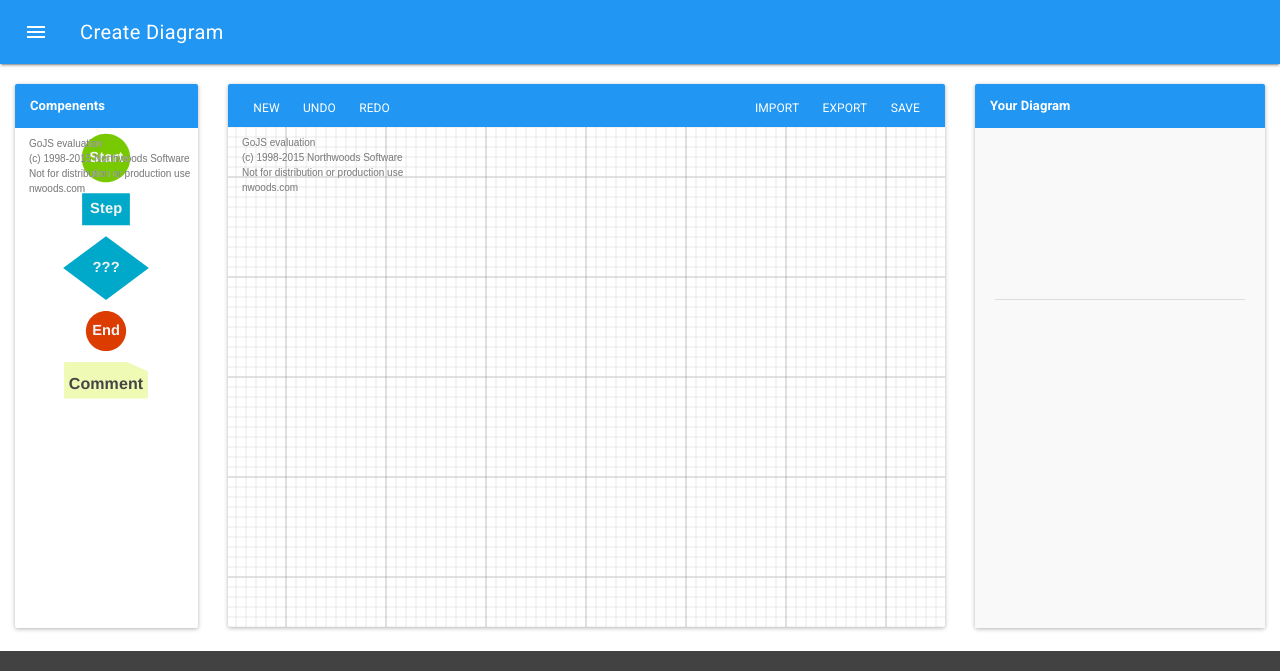
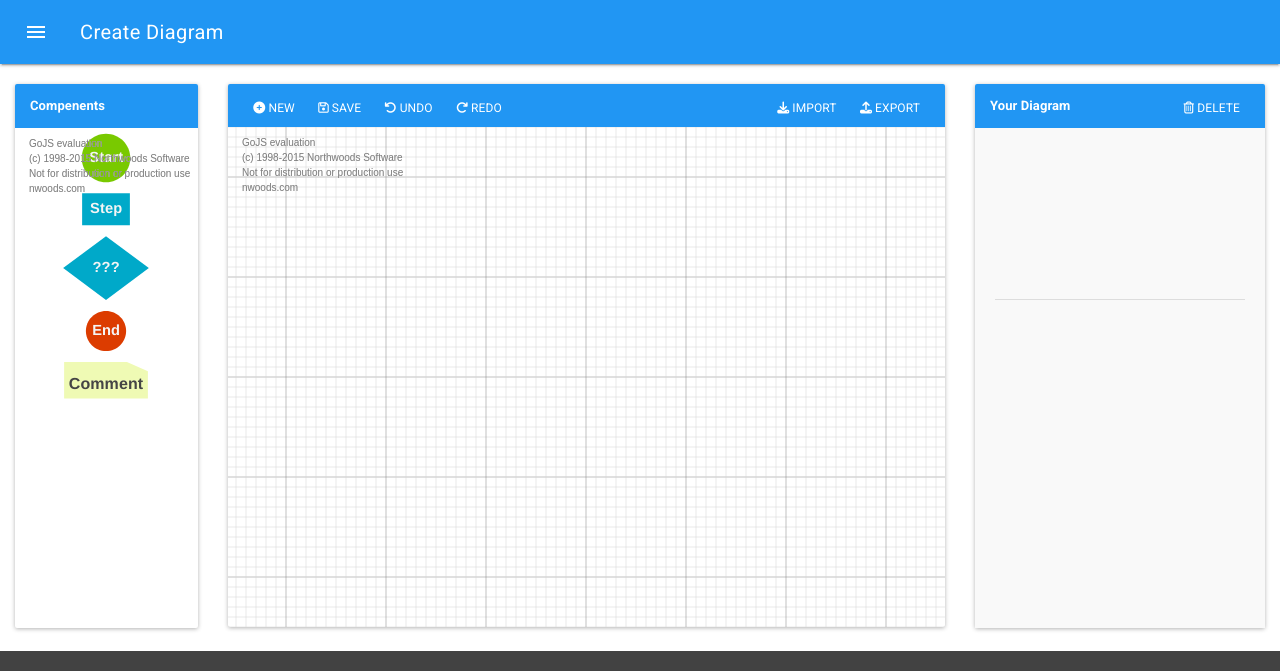
Before and after one commit to armiekk/project-diagram-tool, a website: page client/index.html in a window 1280 px wide. Shown: the top 671 px of the page. Drawn offline with Linux system fonts and the light colour scheme; some packages are replaced by stand-ins of ours; no server answers; a script that the page names is missing.

Commit message:
add icon

```diff
--- a/client/css/stylesheet.css
+++ b/client/css/stylesheet.css
@@ -143,6 +143,7 @@ input[type="file"] {
 .dropdown .dropdown-list li a{
   display: block;
   margin: 0;
+  padding-left: 8px;
   color: white;
 }
 .dropdown .dropdown-list li a:hover{
--- a/client/index.html
+++ b/client/index.html
@@ -8,6 +8,7 @@
   <link rel="stylesheet" href="bower_components/bootswatch/bootstrap.css" media="screen" title="no title" charset="utf-8">
   <link rel="stylesheet" href="css/stylesheet.css" media="screen" title="no title" charset="utf-8">
   <link rel="stylesheet" href="https://fonts.googleapis.com/icon?family=Material+Icons">
+  <link rel="stylesheet" href="bower_components/font-awesome/css/font-awesome.css" media="screen" title="no title" charset="utf-8">
 </head>
 
 <body>
--- a/client/js/controller/flowchart.js
+++ b/client/js/controller/flowchart.js
@@ -31,6 +31,7 @@
     $scope.saveModel = saveModel;
     $scope.loadModelList = loadModelList;
     $scope.loadModel = loadModel;
+    $scope.selectModel = selectModel;
     $scope.undoButton = undoButton;
     $scope.redoButton = redoButton;
     $scope.saveAsModel = saveAsModel;
@@ -89,6 +90,9 @@
       function(httpResponse){
         $log.info("cannot load diagram");
       });
+    }
+    function selectModel(modelName){
+      $log.info(modelName);
     }
     function undoButton(){
       if ($scope.diagram.model.undoManager.canUndo()) {
--- a/client/view/flowchart.html
+++ b/client/view/flowchart.html
@@ -74,35 +74,54 @@
   <div class="col-md-7">
     <div class="panel panel-primary">
       <div class="panel-heading panel-heading-diagram">
-        <button class="btn btn-link btn-sm" id="new" name="button" ng-click="newDiagram()" type="button">new</button>
-        <button class="btn btn-link btn-sm" id="undo" name="button" ng-click="undoButton()" type="button">undo</button>
-        <button class="btn btn-link btn-sm" id="redo" name="button" ng-click="redoButton()" type="button">redo</button>
+        <button class="btn btn-link btn-sm"
+                id="new"
+                name="button"
+                ng-click="newDiagram()"
+                type="button"><i class="fa fa-plus-circle"></i> new
+        </button>
+        <button class="btn btn-link btn-sm"
+                id="saveModel"
+                name="button"
+                ng-click="saveModel(myDiagram)"
+                type="button"><i class="fa fa-floppy-o"></i> save
+        </button>
+        <button
+                class="btn btn-link btn-sm"
+                id="undo"
+                name="button"
+                ng-click="undoButton()"
+                type="button"><i class="fa fa-undo"></i> undo
+        </button>
+        <button
+                class="btn btn-link btn-sm"
+                id="redo"
+                name="button"
+                ng-click="redoButton()"
+                type="button"><i class="fa fa-repeat"></i> redo
+        </button>
         <div class="pull-right">
           <button class="btn btn-link btn-sm"
                   id="exportModel"
                   name="button"
                   ng-click="importModel()"
-                  type="button">import
+                  type="button"><i class="fa fa-download"></i> import
           </button>
           <div class="dropdown">
             <button class="btn btn-link btn-sm"
                     id="exportModel"
                     name="button"
-                    ng-click="exportModel(myDiagram.diagramDetail)"
-                    type="button">export
+                    type="button"><i class="fa fa-upload"></i> export
             </button>
             <ul class="dropdown-list">
-              <li><a href="#">list1</a></li>
-              <li><a href="#">list2</a></li>
-              <li><a href="#">list3</a></li>
+              <li>
+                <a href="" ng-click="exportModel(myDiagram.diagramDetail)">
+                  export to JSON
+                </a>
+              </li>
+              <li><a href="#">export to image</a></li>
             </ul>
           </div>
-          <button class="btn btn-link btn-sm"
-          id="saveModel"
-                  name="button"
-                  ng-click="saveModel(myDiagram)"
-                  type="button">save
-          </button>
         </div>
       </div>
       <div class="panel-body" id="myDiagram" style="width: Auto; height: 500px;">
@@ -114,11 +133,20 @@
     <div class="panel panel-primary">
       <div class="panel-heading">
         <strong>Your Diagram</strong>
+        <div class="pull-right">
+          <button type="button" class="btn btn-link btn-sm" name="delete">
+            <i class="fa fa-trash-o"></i> delete
+          </button>
+        </div>
       </div>
       <div class="panel-body well" style="width: Auto; height: 500px;">
         <select multiple class="form-control" size="7">
-          <option ng-repeat="m in diagramList"
-                  ng-dblclick="loadModel(m.diagramName)">{{m.diagramName}}</option>
+          <option
+              ng-repeat="m in diagramList"
+              ng-click="selectModel(m.diagramName)"
+              ng-dblclick="loadModel(m.diagramName)">
+              {{m.diagramName}}
+          </option>
         </select>
       </div>
     </div>
```
